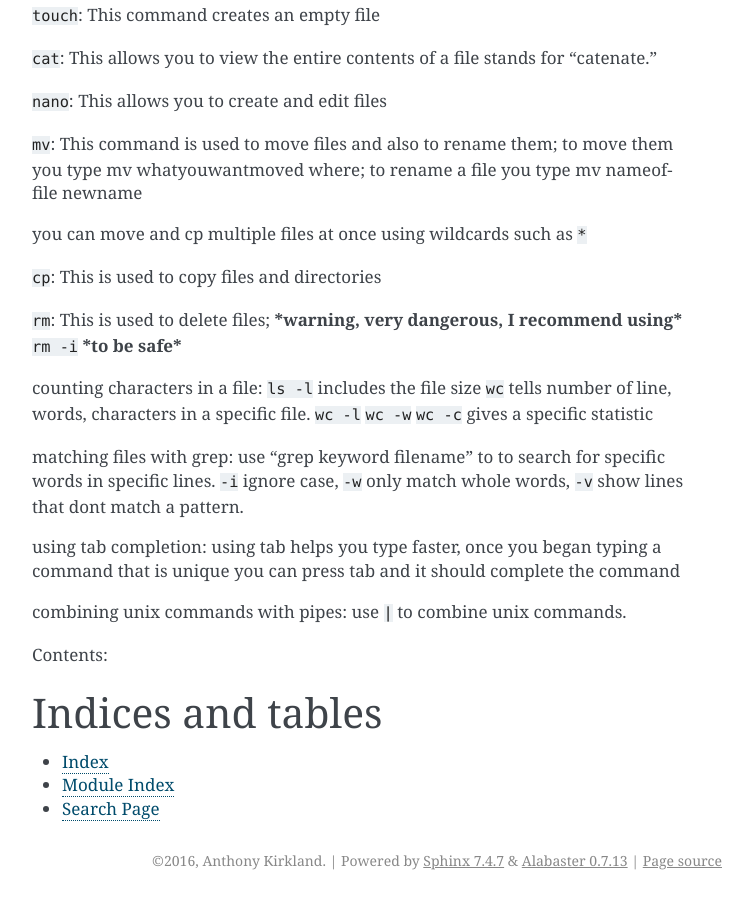
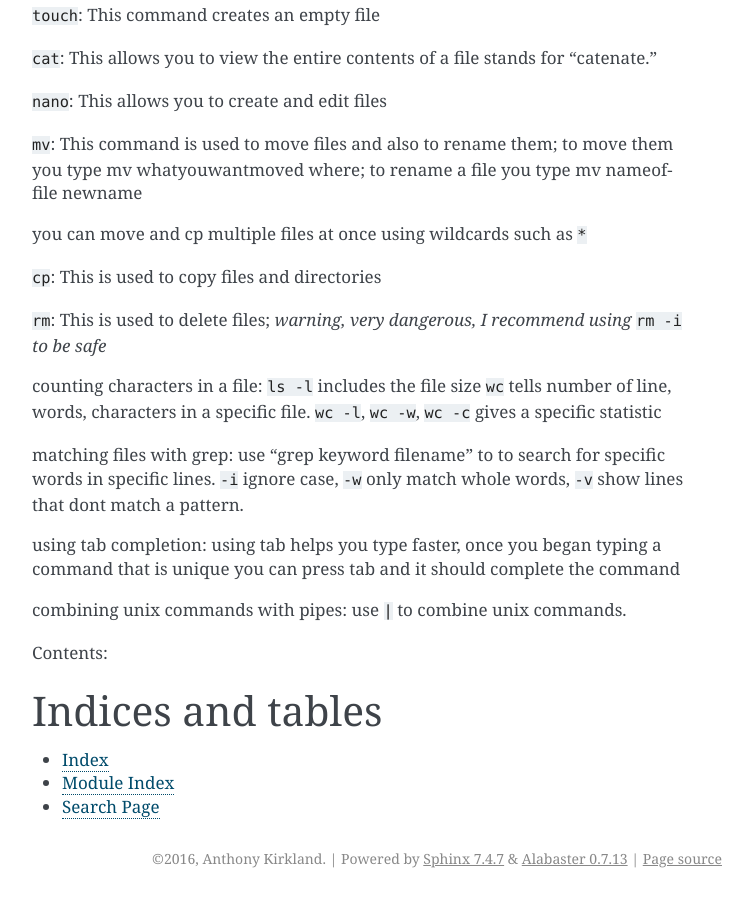
Before and after one commit to akirk616/Anthonys_Teaching_documentation, a Sphinx documentation site: the page built from source/index.rst, in a window 1280 px wide and 900 px high, scrolled down 3129 px. Shown: the whole window, without its empty margins (388-1141 px from the left). Built offline with Sphinx 7.4.7, drawn with Linux system fonts in a browser that asks for light colours.

Commit message:
Update index.rst

```diff
--- a/source/index.rst
+++ b/source/index.rst
@@ -68,9 +68,9 @@ you can move and cp multiple files at once using wildcards such as ``*``
 
 ``cp``: This is used to copy files and directories
 
-``rm``: This is used to delete files; ***warning, very dangerous, I recommend using*** ``rm -i`` ***to be safe***
+``rm``: This is used to delete files; *warning, very dangerous, I recommend using* ``rm -i`` *to be safe*
 
-counting characters in a file: ``ls -l`` includes the file size ``wc`` tells number of line, words, characters in a specific file. ``wc -l`` ``wc -w`` ``wc -c`` gives a specific statistic
+counting characters in a file: ``ls -l`` includes the file size ``wc`` tells number of line, words, characters in a specific file. ``wc -l``, ``wc -w``, ``wc -c`` gives a specific statistic
 
 matching files with grep: use "grep keyword filename" to to search for specific words in specific lines. ``-i`` ignore case, ``-w`` only match whole words, ``-v`` show lines that dont match a pattern.
 
```
